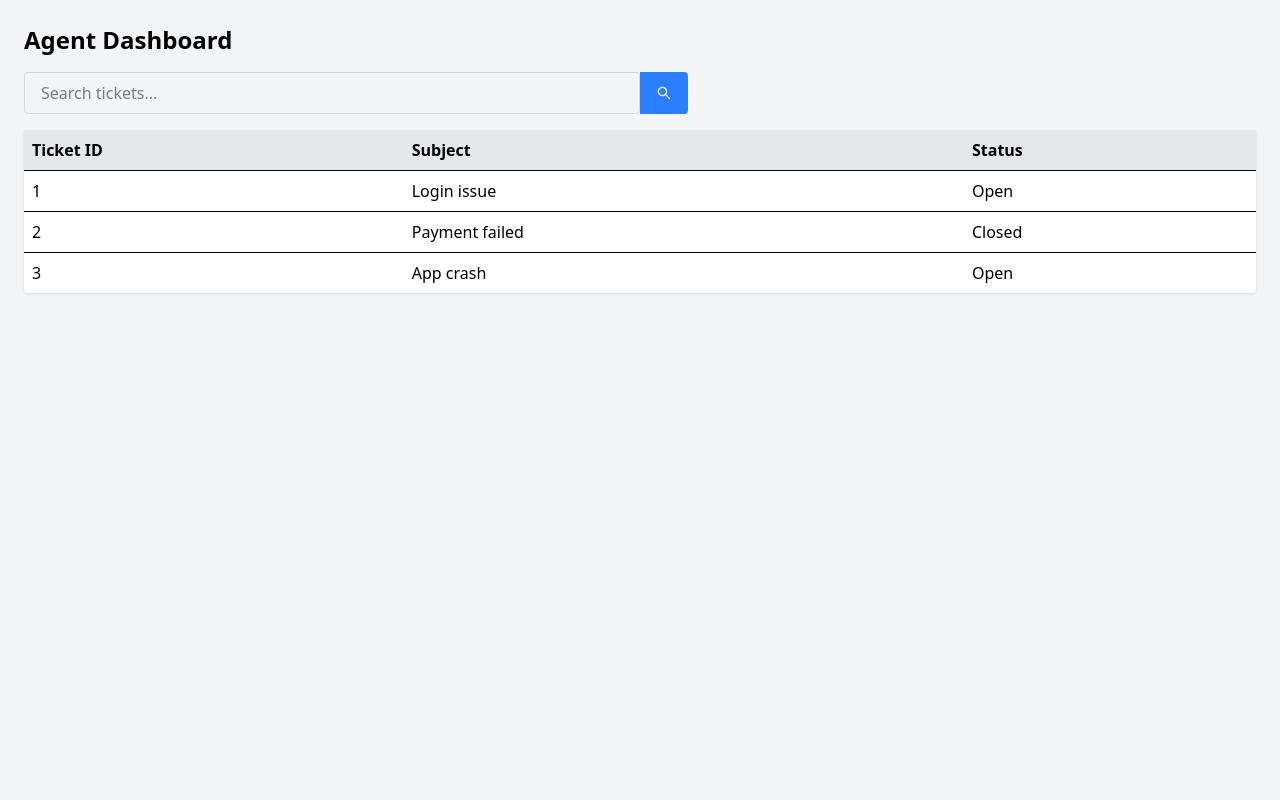
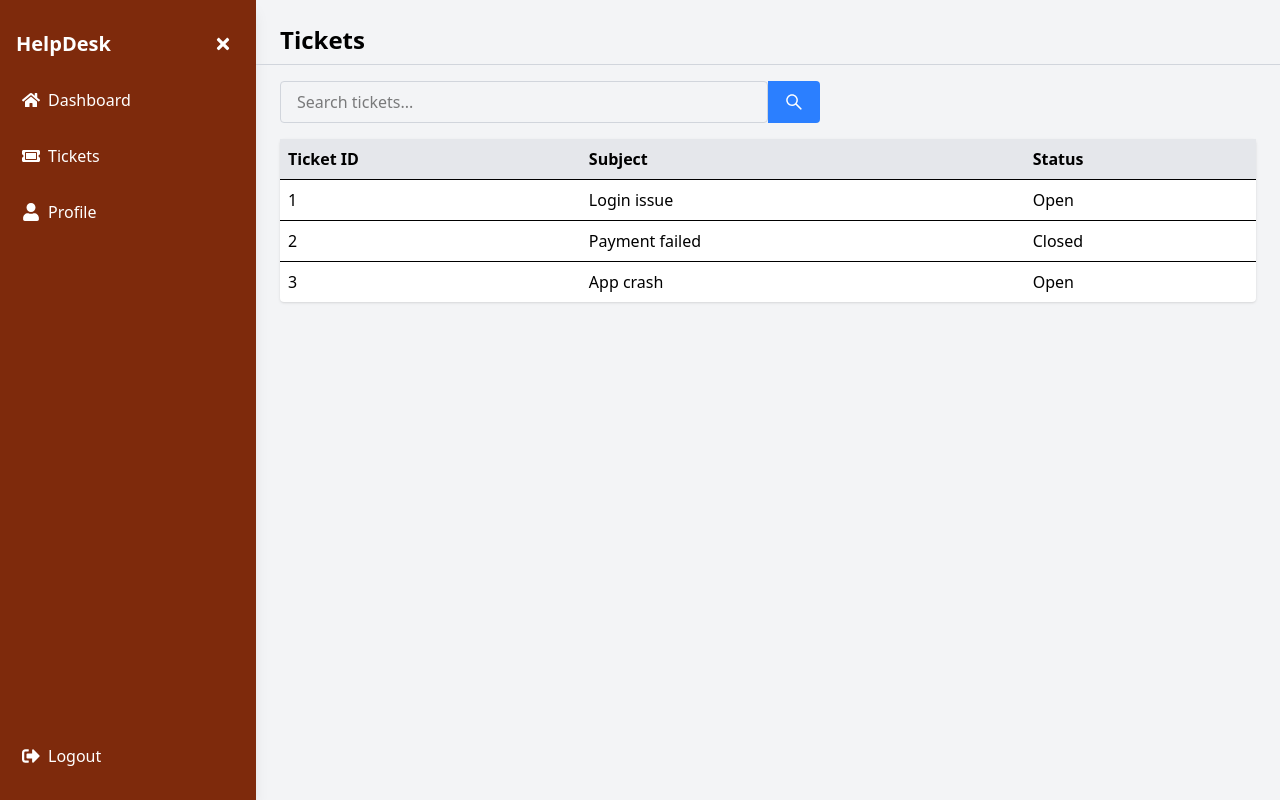
Before and after one commit to DevCrewHub/HelpDesk-frontend, a React (Vite) app: page / in a window 1280 px wide. Built offline with nearby package versions, Linux system fonts and the light colour scheme.

Commit message:
Updated AgentDashboard, Sidebar

```diff
--- a/src/components/Searchbar.jsx
+++ b/src/components/Searchbar.jsx
@@ -15,10 +15,10 @@ const Searchbar = ({ query, setQuery }) => {
           className="flex-grow px-4 py-2 border border-gray-300 rounded focus:outline-none focus:ring-2 focus:ring-blue-500"
         />
       </div>
-      <button className="flex items-center justify-center px-4 py-2 bg-blue-500 text-white rounded-r cursor-pointer"
+      <button className="flex items-center justify-center px-4 bg-blue-500 text-white rounded-r cursor-pointer"
       onClick={() => setQuery(temp)}
       >
-        <AiOutlineSearch />
+        <AiOutlineSearch size={20}/>
       </button>
     </div>
   );
--- /dev/null
+++ b/src/components/Sidebar.jsx
@@ -0,0 +1,46 @@
+import { useState } from "react";
+import { FaHome, FaTicketAlt, FaUser, FaSignOutAlt, FaTimes, FaBars } from "react-icons/fa";
+
+const Sidebar = () => {
+  const [isOpen, setIsOpen] = useState(true);
+
+  return (
+    <div className={`h-screen bg-orange-900 text-white shadow-lg p-4 flex flex-col transition-all duration-300 ${isOpen ? "w-64" : "w-16"}`}>
+      <div className="h-14 flex items-center justify-between">
+        <h2 className={`text-xl font-bold transition-all duration-300 ${isOpen ? "opacity-100 traslate-x-0" : "opacity-0 hidden"}`}>
+          HelpDesk
+        </h2>
+        <button
+          onClick={() => setIsOpen(!isOpen)}
+          className="text-white px-2 py-4 hover:bg-orange-950 hover:rounded-md transform transition-transform duration-300 cursor-pointer"
+        >
+          {isOpen ? <FaTimes className="min-w-[18px] min-h-[18px]"/> : <FaBars className="min-w-[18px] min-h-[18px]"/>}
+        </button>
+      </div>
+
+      <nav className="flex flex-col flex-grow">
+        <a href="#" className="h-14 flex items-center space-x-2 px-[6px] py-4 hover:bg-orange-950 hover:rounded-md transition-all">
+          <FaHome className="min-w-[18px] min-h-[18px]"/>
+          <span className={`transition-opacity duration-300 ${isOpen ? "opacity-100 translate-x-0" : "opacity-0 -translate-x-0"}`}>Dashboard</span>
+        </a>
+
+        <a href="#" className="h-14 flex items-center space-x-2 px-[6px] py-4 hover:bg-orange-950 hover:rounded-md transition-all">
+          <FaTicketAlt className="min-w-[18px] min-h-[18px]"/>
+          <span className={`transition-opacity duration-300 ${isOpen ? "opacity-100 translate-x-0" : "opacity-0 -translate-x-0"}`}>Tickets</span>
+        </a>
+
+        <a href="#" className="h-14 flex items-center space-x-2 px-[6px] py-4 hover:bg-orange-950 hover:rounded-md transition-all">
+          <FaUser className="min-w-[18px] min-h-[18px]"/>
+          <span className={`transition-opacity duration-300 ${isOpen ? "opacity-100 translate-x-0" : "opacity-0 -translate-x-0"}`}>Profile</span>
+        </a>
+      </nav>
+
+      <button className="h-14 flex items-center space-x-2 px-[6px] py-4 hover:bg-orange-950 hover:rounded-md transition-all mt-8 cursor-pointer">
+        <FaSignOutAlt className="min-w-[18px] min-h-[18px]"/>
+        <span className={`transition-opacity duration-300 ${isOpen ? "opacity-100 translate-x-0" : "opacity-0 -translate-x-0"}`}>Logout</span>
+      </button>
+    </div>
+  );
+}
+
+export default Sidebar;
--- a/src/pages/AgentDashboard.jsx
+++ b/src/pages/AgentDashboard.jsx
@@ -1,6 +1,7 @@
 import { useState } from "react";
 import Searchbar from "../components/Searchbar";
 import TicketTable from "../components/TicketTable";
+import Sidebar from "../components/Sidebar";
 
 const AgentDashboard = () => {
   const [query, setQuery] = useState("");
@@ -17,10 +18,16 @@ const AgentDashboard = () => {
   );
 
   return (
-    <div className="p-6 bg-gray-100 min-h-screen">
-      <h1 className="text-2xl font-bold mb-4">Agent Dashboard</h1>
-      <Searchbar query={query} setQuery={setQuery} />
-      <TicketTable tickets={filteredTickets} />
+    <div className="flex bg-gray-100 min-h-screen">
+      <Sidebar />
+
+      <div className="flex-grow p-6">
+        <div className="-mx-6 border-b border-gray-300 mb-4">
+          <h1 className="text-2xl font-bold pb-2 px-6">Tickets</h1>
+        </div>
+        <Searchbar query={query} setQuery={setQuery} />
+        <TicketTable tickets={filteredTickets} />
+      </div>
     </div>
   );
 };
```
